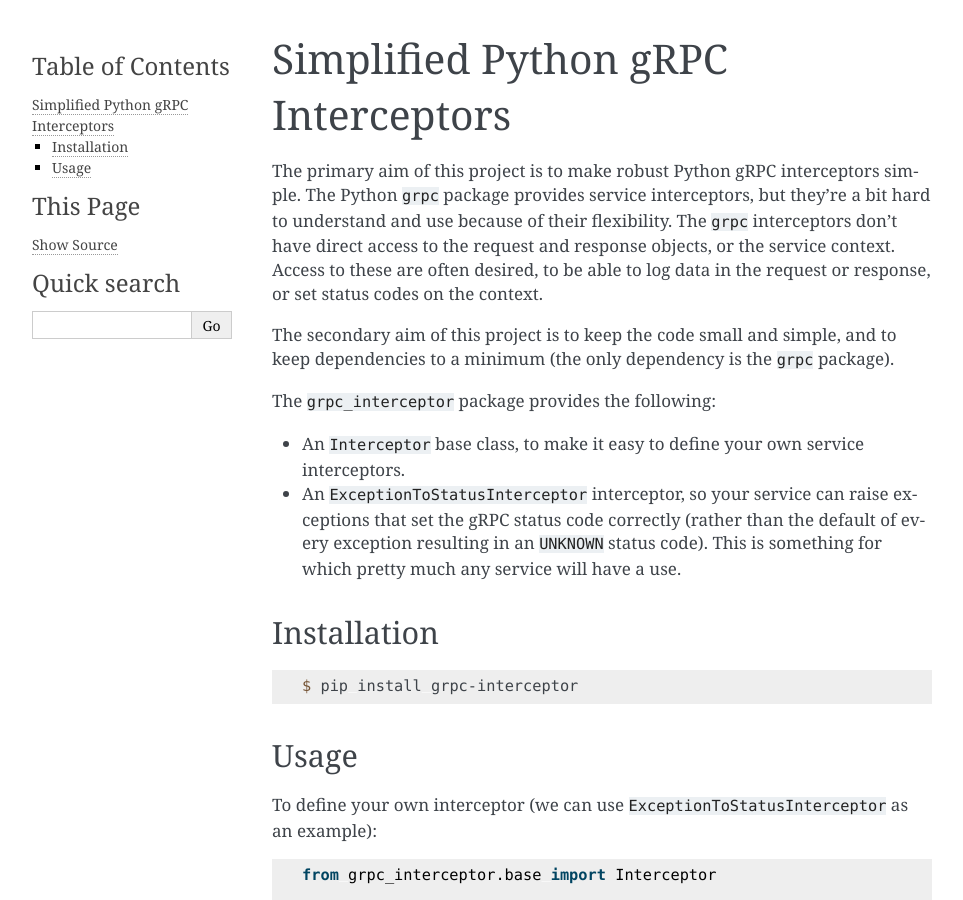
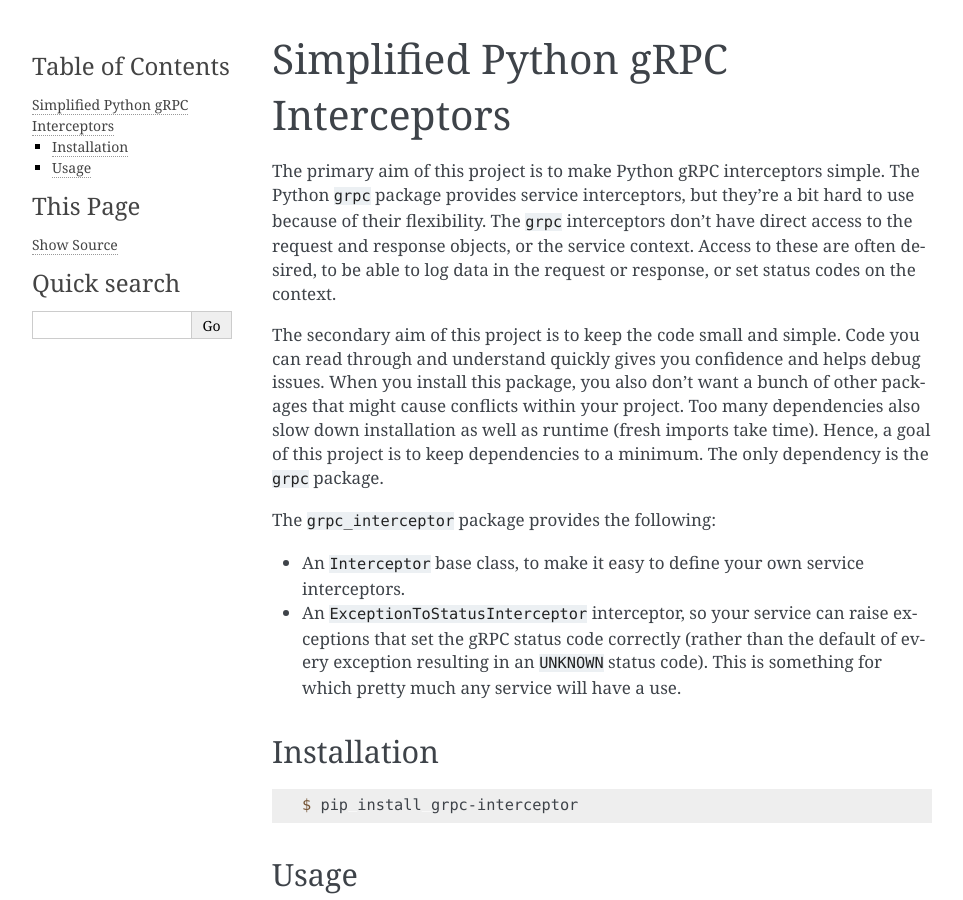
Before and after one commit to d5h-foss/grpc-interceptor, a Sphinx documentation site: the page built from docs/index.rst, in a window 1280 px wide and 900 px high. Shown: the whole window, without its empty margins (148-1111 px from the left). Built offline with Sphinx 7.4.7, drawn with Linux system fonts in a browser that asks for light colours.

Commit message:
Minor doc fixup

```diff
--- a/docs/index.rst
+++ b/docs/index.rst
@@ -8,15 +8,19 @@ Simplified Python gRPC Interceptors
    reference
    license
 
-The primary aim of this project is to make robust Python gRPC interceptors simple.
+The primary aim of this project is to make Python gRPC interceptors simple.
 The Python ``grpc`` package provides service interceptors, but they're a bit hard to
-understand and use because of their flexibility. The ``grpc`` interceptors don't have
-direct access to the request and response objects, or the service context. Access to
-these are often desired, to be able to log data in the request or response, or set
-status codes on the context.
+use because of their flexibility. The ``grpc`` interceptors don't have direct access
+to the request and response objects, or the service context. Access to these are often
+desired, to be able to log data in the request or response, or set status codes on the
+context.
 
-The secondary aim of this project is to keep the code small and simple,
-and to keep dependencies to a minimum (the only dependency is the ``grpc`` package).
+The secondary aim of this project is to keep the code small and simple. Code you can
+read through and understand quickly gives you confidence and helps debug issues. When
+you install this package, you also don't want a bunch of other packages that might
+cause conflicts within your project. Too many dependencies also slow down installation
+as well as runtime (fresh imports take time). Hence, a goal of this project is to keep
+dependencies to a minimum. The only dependency is the ``grpc`` package.
 
 The ``grpc_interceptor`` package provides the following:
 
```
